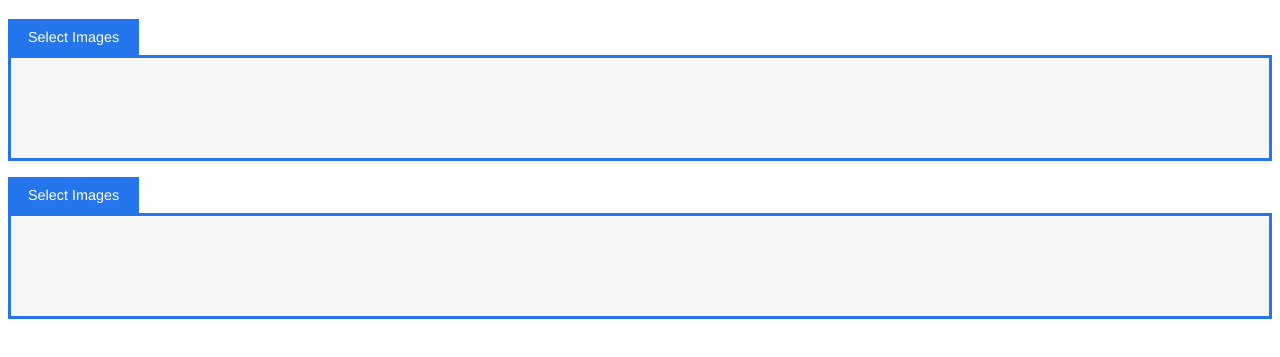
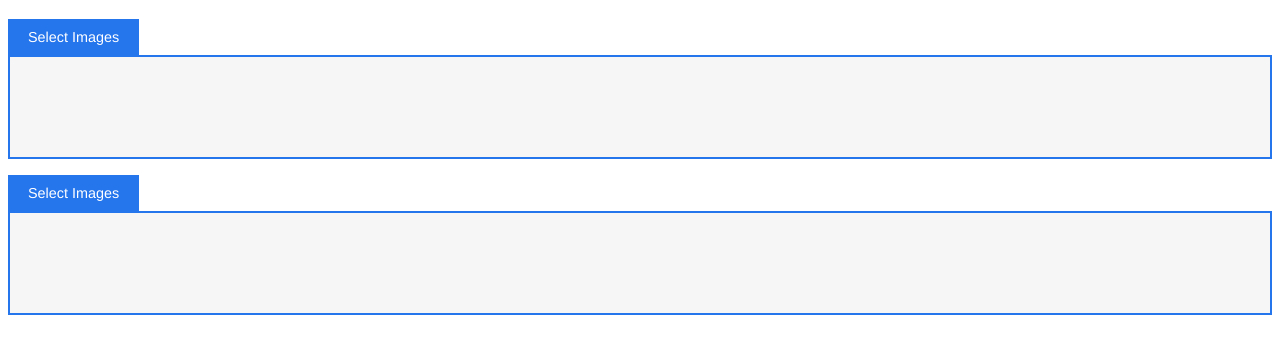
Before and after one commit to Ouijan/Iduna-Image-Selector, a website: page index.html in a window 1280 px wide. Shown: the part 61-418 px from the top of the page. Drawn offline with nearby package versions, Linux system fonts and the light colour scheme.

Commit message:
Style Updates

```diff
--- a/src/scss/_modal.scss
+++ b/src/scss/_modal.scss
@@ -61,6 +61,7 @@
 			overflow: scroll;
 			z-index: 100;
 			background-color: #333333;
+			box-shadow: 0px 0px 10px 10px #000000 inset;
 
 			.idunaModal-imageWrap {
 				display: block;
--- a/src/scss/iduna.scss
+++ b/src/scss/iduna.scss
@@ -29,7 +29,7 @@
 	display: block;
 	min-height: 100px;
 	background-color: #f6f6f6;
-	border: 3px solid #2575ed;
+	border: 2px solid #2575ed;
 
 	.idunaPreview-image {
 		width: 20%;
```
Also changed, not shown: dist/iduna.css.
